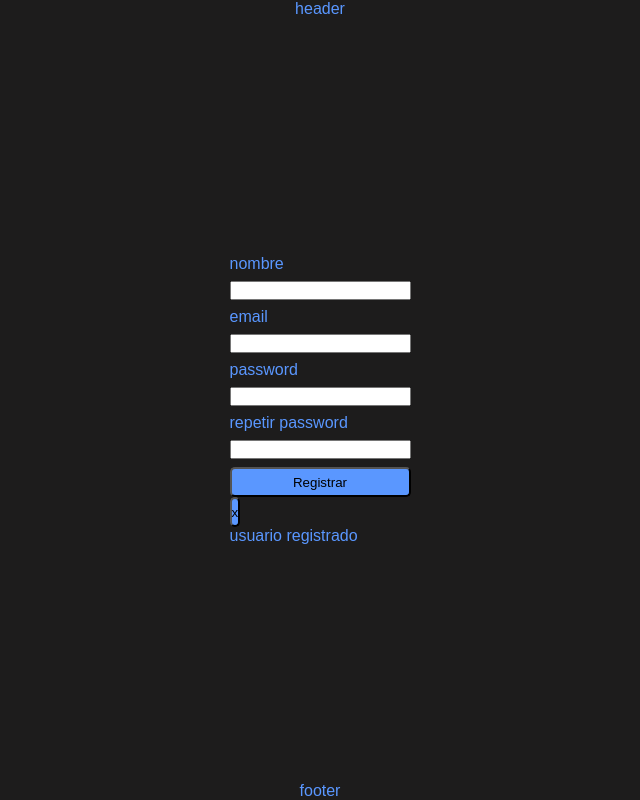
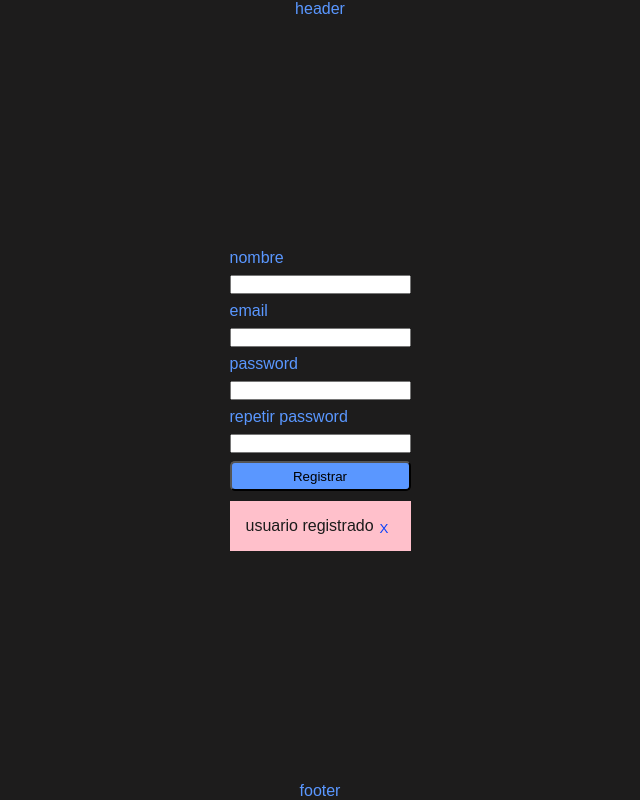
Before and after one commit to MarcoRosselDev/node-08, a website: page pages/registrar/index.html in a window 1280 px wide. Shown: the whole page, without its empty margins (320-960 px from the left). Drawn offline with Linux system fonts and the light colour scheme.

Commit message:
registrar vanilla 12

```diff
--- a/pages/registrar/add.js
+++ b/pages/registrar/add.js
@@ -4,6 +4,7 @@ const password = document.getElementById('password');
 const password_rep = document.getElementById('password-rep');
 const enviar = document.querySelector('.enviar')
 const alert = document.querySelector('.alert');
+const x = document.querySelector('.x');
 
 enviar.addEventListener('click', function (e) {
   e.preventDefault();
--- a/pages/registrar/index.html
+++ b/pages/registrar/index.html
@@ -24,10 +24,12 @@
         <input type="password" id="password-rep">
         <button class="enviar">Registrar</button>
       </div>
-      <div class="msj-contenedor">
-        <button class="x">x</button>
-        <div class="alert mistake">
+      <div class="msj-contenedor mistake">
+        <div class="alert">
           <p>usuario registrado</p>
+        </div>
+        <div>
+          <button class="x">X</button>
         </div>
       </div>
     </main>
--- a/pages/registrar/registrar.css
+++ b/pages/registrar/registrar.css
@@ -37,3 +37,34 @@ button:hover{
   background-color: rgb(110, 160, 247);
 }
 /* ------------------------------------ */
+
+.msj-contenedor{
+  margin-top: 10px;
+  border: 1px solid pink;
+  display: flex;
+  justify-content: center;
+  align-items: center;
+  height: 50px;
+  color: #1b1b1b;
+}
+
+.x{
+  padding: 5px;
+  height: 22px;
+  color: #063ffc;
+  border: 1px solid rgba(250, 250, 250, 0);
+  background-color: #ffffff00;
+}
+
+.x:hover{
+  color: red;
+  background-color: #ffffff00;
+}
+
+.mistake{
+  background-color: pink;
+}
+
+.good{
+  background-color: lightgreen;
+}
```
